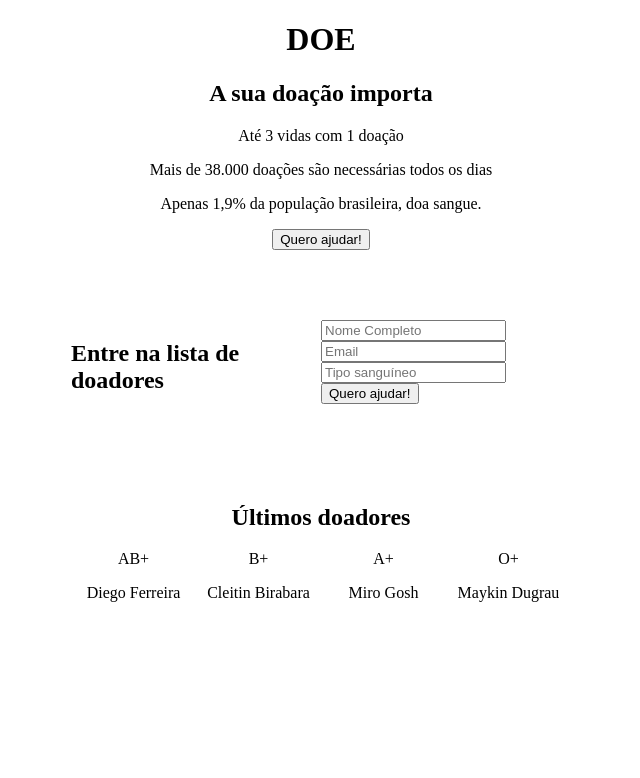
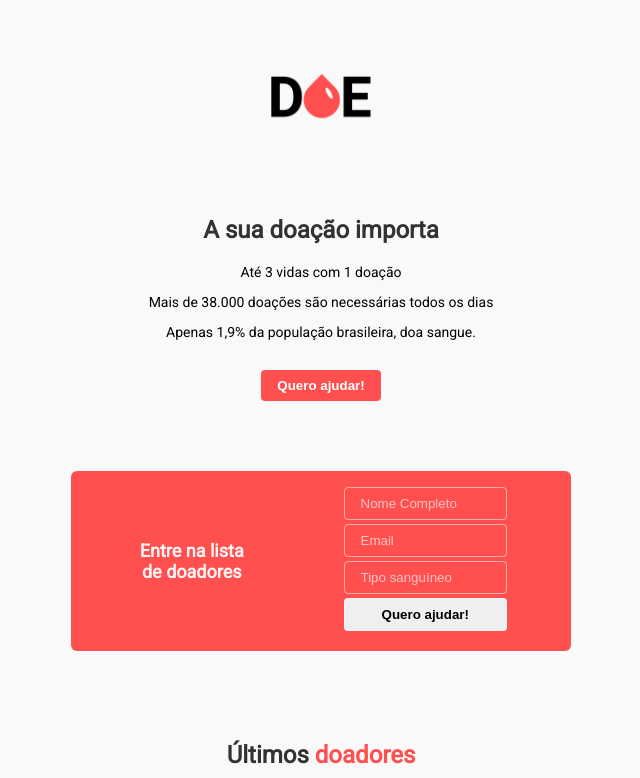
Before and after one commit to GSoaresz/Projeto-MoreDev, a website: page index.html in a window 1280 px wide. Both pictures are taken after a click on the button "Quero ajudar!". Shown: the top 778 px of the page, without its empty margins (319-959 px from the left). Drawn offline with Linux system fonts and the light colour scheme.

Commit message:
Add files via upload
Finalizando estilização e iniciando configuração do servidor/BD

```diff
--- a/css/style.css
+++ b/css/style.css
@@ -1,3 +1,7 @@
+* {
+  box-sizing: border-box;
+}
+
 html, body {
   margin: 0 auto;
 }
@@ -6,24 +10,16 @@ body {
   display: flex;
   flex-direction: column;
   height: 100vh;
+  font-family: 'Roboto', 'sans-serif';
+  background-color: #f9f9f9;
 }
 
-footer {
-  margin-top: auto;
+h1, h2 {
+  color: #000000cc;
 }
 
 header, main, footer {
   text-align: center;
-}
-
-.donors {
-  display: grid;
-  grid-template-columns: 1fr 1fr 1fr 1fr;
-}
-
-section.form {
-  display: grid;
-  grid-template-columns: 1fr 1fr;
 }
 
 header, .form, main {
@@ -31,3 +27,116 @@ header, .form, main {
   width: 90%;
   max-width: 500px;
 }
+
+header h1, main h2 {
+  margin-bottom: 70px;
+}
+
+main h2 span {
+  color: #ff4f4f;
+}
+
+header button {
+  margin-top: 16px;
+  padding: 8px 16px;
+  border-radius: 4px;
+  border: none;
+  background-color: #ff4f4f;
+  color: white;
+  font-weight: bold;
+}
+
+.form h2 {
+  text-align: center;
+  margin-right: 50px;
+  color: #ffffffee;
+  font-size: 18px;
+}
+
+.logo {
+  width: 120px;
+  margin: 70px 0;
+}
+
+header p {
+  font-size: 14px;
+}
+
+section.form {  /*pega a classe 'form' mais "forte" do que só o '.form'*/
+  display: grid;
+  grid-template-columns: 1fr 1fr;
+  grid-gap: 45px;
+  align-items: center;
+  background-color: #ff4f4f;
+  padding: 16px 64px;
+  border-radius: 6px;
+}
+
+form input,
+form button {
+  width: 100%;
+  margin-bottom: 4px;
+  padding: 8px 16px;
+  border-radius: 4px;
+  border: 1px #ffffff88 solid;
+}
+
+form input {
+  background-color: transparent;
+}
+
+form input::placeholder {
+  color: #ffffffaa;
+}
+
+form button {
+  font-weight: bold;
+}
+
+main .donors {  /*espaço para aplicar a cascata do css */
+  display: grid;
+  grid-template-columns: 1fr 1fr 1fr 1fr;
+}
+
+.blood {
+  color: #ff4f4f;
+  font-weight: bold;
+  font-size: 12px;
+  display: flex;
+  align-items: center;
+  justify-content: center;
+  position: relative;
+}
+
+.blood::before {
+  content: "";
+  background-color: #ff4f4f11;
+  width: 40px;
+  height: 40px;
+  position: absolute;
+  border-radius: 50%;
+  border-top-right-radius: 0;
+  transform: rotate(-45deg);
+}
+
+.donor p {
+  margin-top: 24px;
+  font-size: 14px;
+}
+
+footer {
+  margin-top: auto;
+  padding: 16px;
+  border: 1px solid #eee;
+}
+
+section.form {
+  transition: all 400ms;
+}
+
+section.form.hide {
+  opacity: 0;
+  visibility: hidden;
+  height: 0;
+  margin-top: -70px;
+}
--- a/index.html
+++ b/index.html
@@ -5,12 +5,13 @@
   <meta charset="UTF-8">
   <meta name="viewport" content="width=device-width, initial-scale=1.0">
   <link rel="stylesheet" href="/css/style.css">
+  <link href="https://fonts.googleapis.com/css?family=Roboto&display=swap" rel="stylesheet">
   <title>Doe vida! Doe Sangue!</title>
 </head>
 
 <body>
   <header>
-    <h1>DOE</h1>
+    <img class="logo" src="images/logo.png" alt="Imagem de DOE">
     <h2>A sua doação importa</h2>
 
     <p>Até 3 vidas com 1 doação</p>
@@ -19,7 +20,7 @@
 
     <button>Quero ajudar!</button>
   </header>
-  <section class="form">
+  <section class="form hide">
     <h2>Entre na lista de doadores</h2>
     <form action="/">
       <input type="text" name="name" placeholder="Nome Completo">
@@ -29,7 +30,7 @@
     </form>
   </section>
   <main>
-    <h2>Últimos doadores</h2>
+    <h2>Últimos <span>doadores</span></h2>
 
     <section class="donors">
       <div class="donor">
@@ -52,6 +53,8 @@
   </main>
   <footer> Com ❤ G.S</footer>
 
+  <script src="js/script.js" text="javascript"></script>
+
 </body>
 
 </html>
--- /dev/null
+++ b/js/script.js
@@ -0,0 +1,3 @@
+document.querySelector('header button').addEventListener("click", function () {
+  document.querySelector('.form').classList.toggle('hide')
+});
```
Also changed, not shown: package.json (added, +12 -0 lines).
